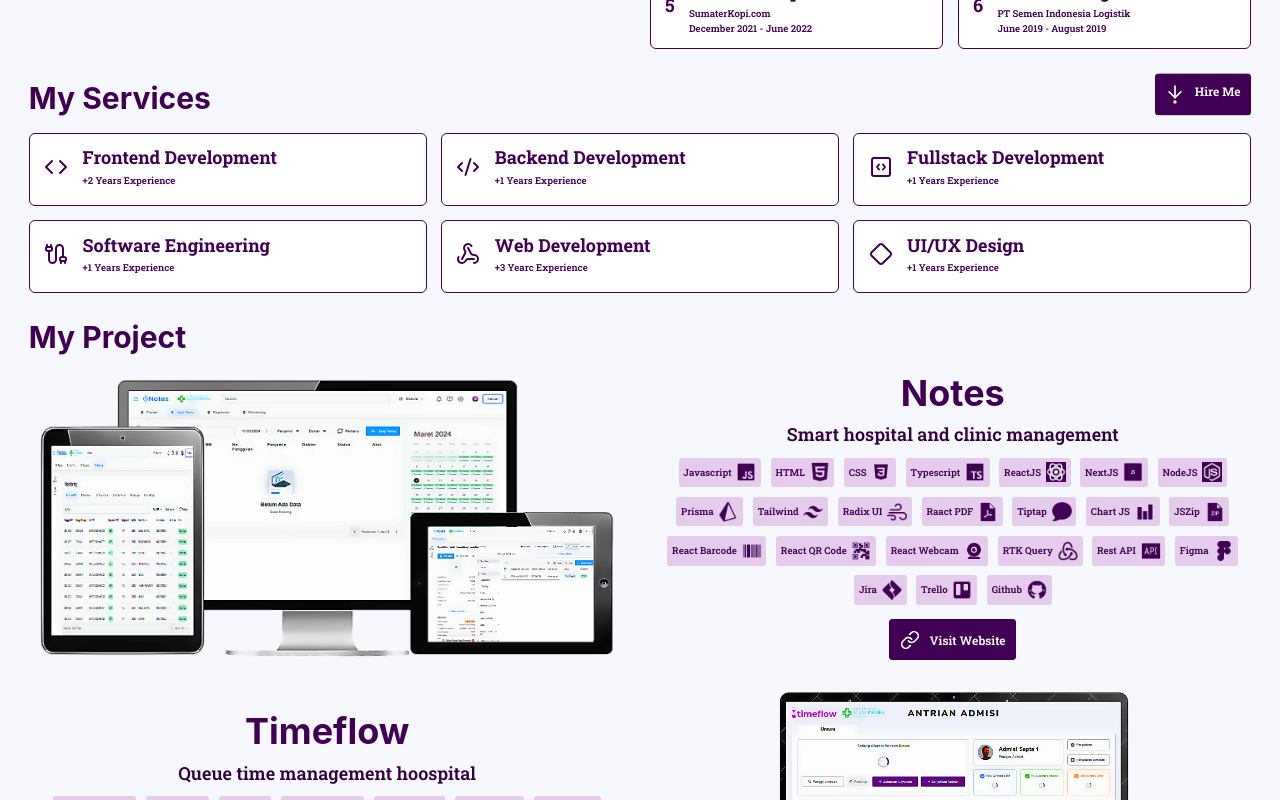
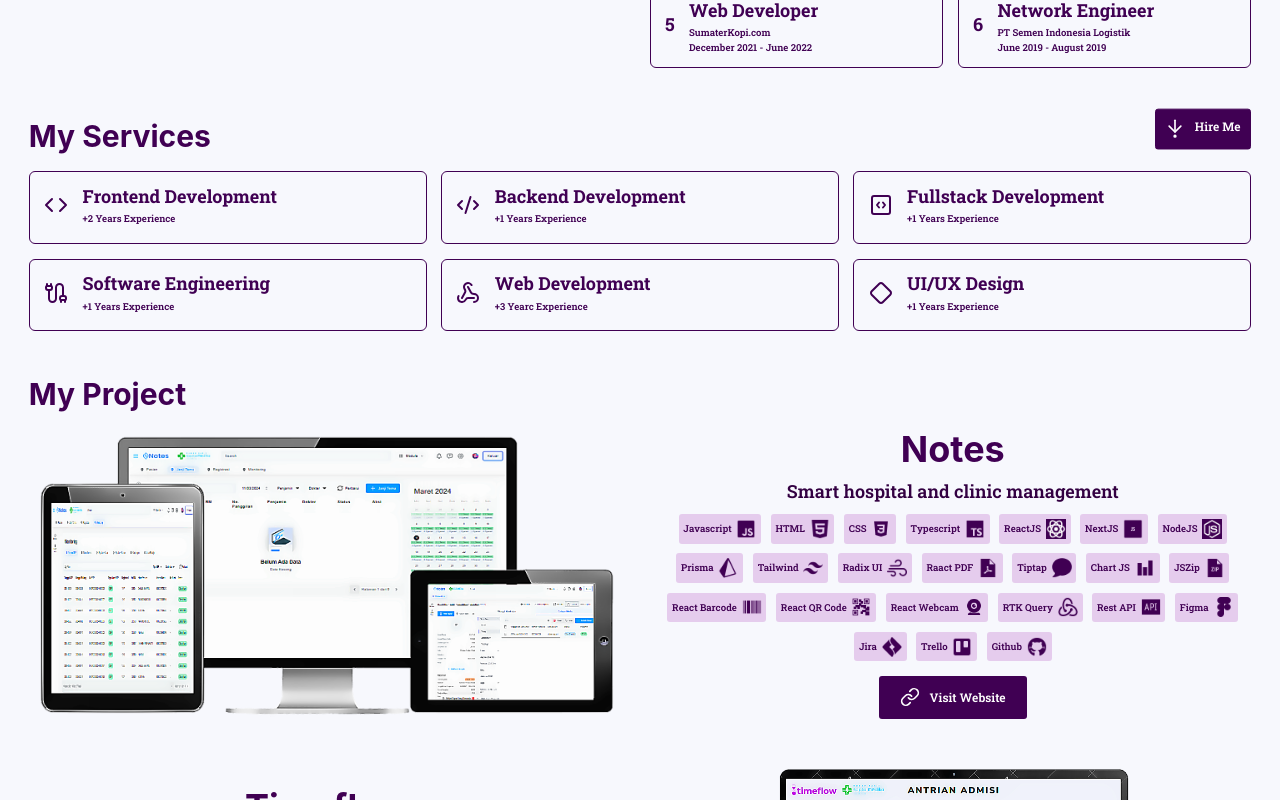
Before and after one commit to rfnasution01/My-Portofolio, a React (Vite) app: page / in a window 1280 px wide. Shown: the part 1240-2040 px from the top of the page. Built offline with nearby package versions, Linux system fonts and the light colour scheme; a small style sheet from the web is missing.

Commit message:
fix: modify page style

```diff
--- a/src/App.tsx
+++ b/src/App.tsx
@@ -11,7 +11,7 @@
   return (
     <div className="bg-background">
       <Homepage />
-      <div className="flex flex-col gap-y-48 m-48">
+      <div className="flex flex-col gap-y-80 m-48">
         <MarqueeInfo />
         <Skill />
         <Capability />
--- a/src/components/organisms/project.tsx
+++ b/src/components/organisms/project.tsx
@@ -7,7 +7,7 @@
   return (
     <div className="flex flex-col gap-y-24">
       <SectionHeader title="My Project" section="project" />
-      <div className="flex flex-col gap-y-16">
+      <div className="flex flex-col gap-y-48">
         {DataWork.map((item, idx) => (
           <div
             className={`flex ${
@@ -15,7 +15,7 @@
             } phones:flex-col gap-x-48 gap-y-16`}
             key={idx}
           >
-            <div className="flex-1">
+            <div className="flex-1 hover:translate-y-16 transform transition-transform cursor-pointer">
               <img src={item?.picture} alt={item?.name} className="p-16" />
             </div>
             <div className="flex-1 flex items-center justify-center flex-col gap-y-24">
@@ -28,7 +28,7 @@
               <div className="flex flex-wrap items-center justify-center gap-16">
                 {item.skill?.map((skill, idx) => (
                   <div
-                    className="flex items-center bg-primary-tint-1 p-8 rounded-lg text-primary gap-x-8"
+                    className="flex items-center hover:translate-x-8 transform transition-transform cursor-pointer bg-primary-tint-1 p-8 rounded-lg text-primary gap-x-8"
                     key={idx}
                   >
                     <h5 className="font-roboto font-light text-[1.6rem] text-center">
@@ -44,16 +44,18 @@
                   </div>
                 ))}
               </div>
-              <Button variant="solid">
-                <div className="flex flex-row items-center gap-16">
-                  <span>
-                    <Link size={20} />
-                  </span>
-                  <h5 className="font-roboto text-[2rem] font-light text-white">
-                    Visit Website
-                  </h5>
-                </div>
-              </Button>
+              <a
+                href={item?.demo}
+                target="_blank"
+                className="flex flex-row items-center gap-16 bg-primary text-white px-32 py-16 border-2 border-transparent rounded-lg hover:bg-background hover:border-primary hover:text-primary"
+              >
+                <span>
+                  <Link size={20} />
+                </span>
+                <h5 className="font-roboto text-[2rem] font-light">
+                  Visit Website
+                </h5>
+              </a>
             </div>
           </div>
         ))}
--- a/src/libs/variants/card.ts
+++ b/src/libs/variants/card.ts
@@ -1,7 +1,7 @@
 import { cva } from "class-variance-authority";
 
 const variants = {
-  outlined: ["bg-white", "border"],
+  outlined: ["bg-background", "border"],
 };
 
 const colors = {
@@ -23,8 +23,8 @@
 };
 
 const hover = {
-  general: ["hover:text-black", "hover:bg-white"],
-  primary: ["hover:text-white", "hover:bg-primary"],
+  general: ["hover:text-black", "hover:bg-background"],
+  primary: ["hover:text-background", "hover:bg-primary"],
 };
 
 export type CardVariants = keyof typeof variants;
```
